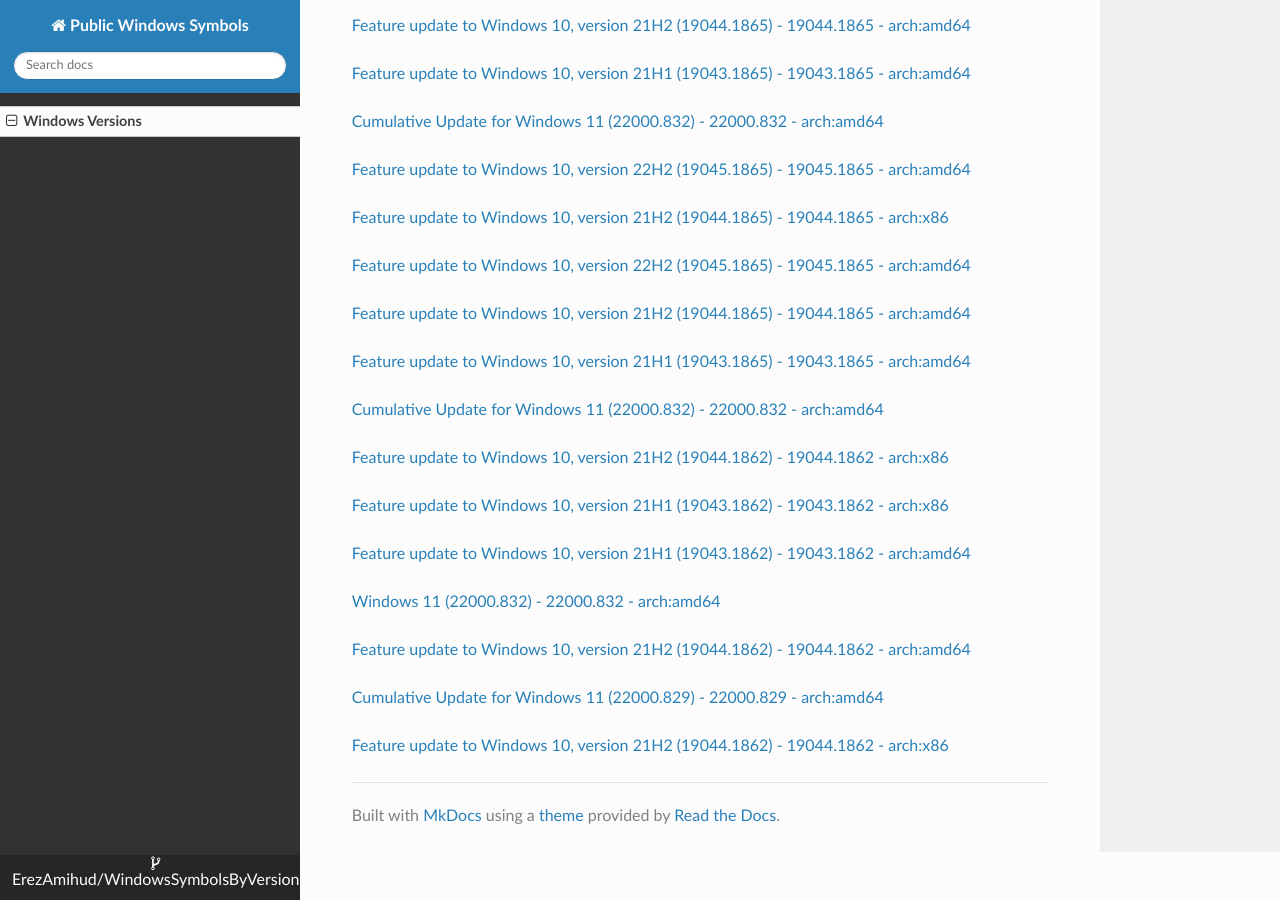
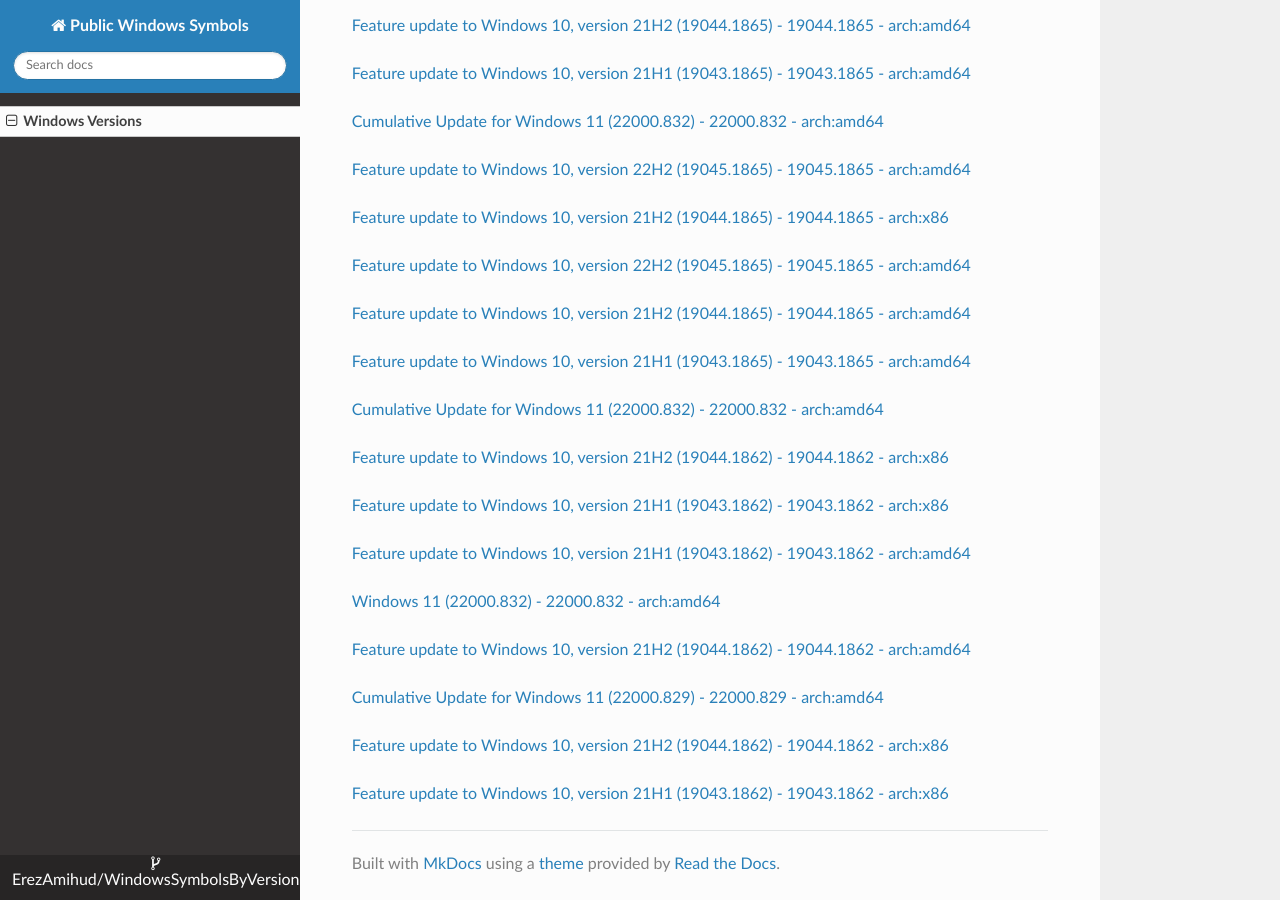
Before and after one commit to ErezAmihud/WindowsSymbolsByVersion, an MkDocs documentation site: the page built from docs/index.md, in a window 1280 px wide and 900 px high, scrolled down 57749 px. Built offline with MkDocs 1.6.1, drawn with Linux system fonts in a browser that asks for light colours; nearby versions of some CDN libraries.

Commit message:
Automated commit, add manifest for e6eb7da0-a87a-4400-b1d3-9ed7f14af5ac

```diff
--- a/docs/index.md
+++ b/docs/index.md
@@ -3427,3 +3427,6 @@
 
 
 [Feature update to Windows 10, version 21H2 (19044.1862) - 19044.1862 - arch:x86](https://github.com/ErezAmihud/WindowsSymbolsByVersion/blob/main/manifests/de9a64be-95b2-480b-aa43-f154bd39f4c0.manifest)
+
+
+[Feature update to Windows 10, version 21H1 (19043.1862) - 19043.1862 - arch:x86](https://github.com/ErezAmihud/WindowsSymbolsByVersion/blob/main/manifests/e6eb7da0-a87a-4400-b1d3-9ed7f14af5ac.manifest)
```
Also changed, not shown: process_builds.json (+1 -1 lines).
